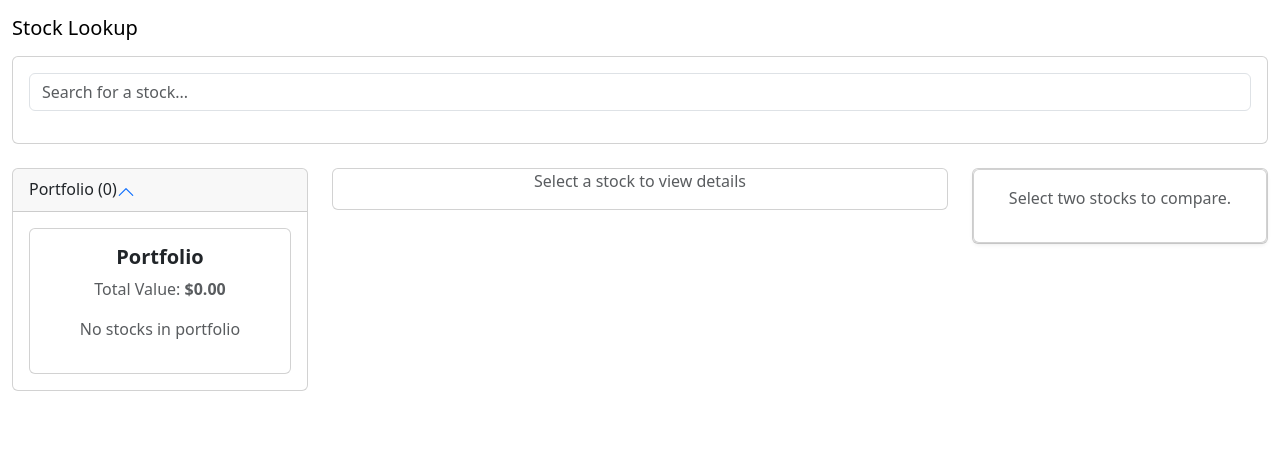
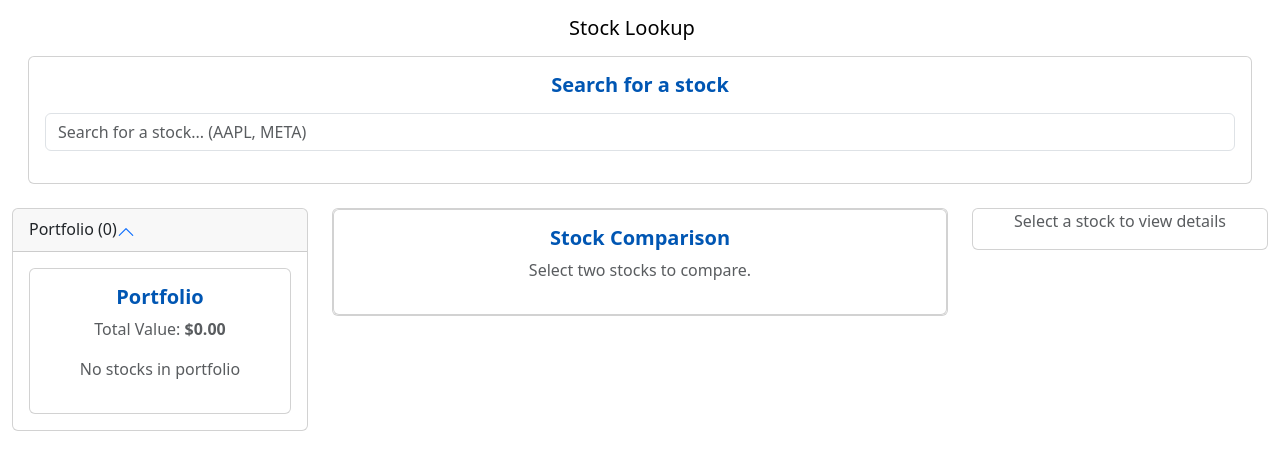
Before and after one commit to shahinmirzaei97/Stock-Lookup, a React (Create React App) app in the folder stock-lookup-app/: page / in a window 1280 px wide. Shown: the top 470 px of the page. Built offline with nearby package versions, Linux system fonts and the light colour scheme.

Commit message:
stock comparison and details locations switched, ui changes. final version

```diff
--- a/stock-lookup-app/src/App.js
+++ b/stock-lookup-app/src/App.js
@@ -3,6 +3,7 @@ import StockLookup from "./components/StockLookup";
 import StockComparison from "./components/StockComparison";
 import Portfolio from "./components/Portfolio";
 import StockDetails from "./components/StockDetails";
+import './styles/theme.css';
 import { Container, Navbar, Row, Col, Card, Button, Collapse } from "react-bootstrap";
 import { BsChevronDown, BsChevronUp } from "react-icons/bs";
 
@@ -12,7 +13,6 @@ const App = () => {
   const [selectedStock, setSelectedStock] = useState(null);
   const [showPortfolio, setShowPortfolio] = useState(true);
 
-  // Function to fetch stock price before adding to portfolio
   const fetchStockPrice = async (symbol) => {
     try {
       const response = await fetch(
@@ -63,8 +63,8 @@ const App = () => {
 
   return (
     <Container fluid className="app-container">
-      <Navbar className="app-navbar">
-        <Navbar.Brand className="app-title">Stock Lookup</Navbar.Brand>
+      <Navbar className="app-navbar justify-content-center">
+        <Navbar.Brand className="app-title text-center">Stock Lookup</Navbar.Brand>
       </Navbar>
       <Row className="mb-4">
         <Col md={12}>
@@ -103,6 +103,11 @@ const App = () => {
         </Col>
         <Col md={6}>
           <Card className="app-card">
+            <StockComparison selectedStocks={selectedStocks} setSelectedStock={setSelectedStock} />
+          </Card>
+        </Col>
+        <Col md={3}>
+          <Card className="app-card">
             {selectedStock ? (
               <StockDetails
                 selectedStock={selectedStock}
@@ -119,11 +124,6 @@ const App = () => {
             )}
           </Card>
         </Col>
-        <Col md={3}>
-          <Card className="app-card">
-            <StockComparison selectedStocks={selectedStocks} setSelectedStocks={setSelectedStocks} />
-          </Card>
-        </Col>
       </Row>
     </Container>
   );
--- a/stock-lookup-app/src/components/Portfolio.js
+++ b/stock-lookup-app/src/components/Portfolio.js
@@ -1,5 +1,5 @@
-import React from "react";
-import { Card, ListGroup, Button, Form} from "react-bootstrap";
+import React from 'react';
+import { Card, ListGroup, Button, Form } from 'react-bootstrap';
 
 const Portfolio = ({ portfolio, setPortfolio, toggleSelectStock, selectedStocks, setSelectedStock }) => {
   const portfolioValue = portfolio.reduce(
@@ -22,9 +22,9 @@ const Portfolio = ({ portfolio, setPortfolio, toggleSelectStock, selectedStocks,
   };
 
   return (
-    <Card className="app-card portfolio-card">
+    <Card className="app-card card-portfolio">
       <Card.Body>
-        <h5 className="fw-bold text-center">Portfolio</h5>
+        <h5 className="text-center section-title">Portfolio</h5>
         <p className="text-center text-muted">Total Value: <strong>${portfolioValue.toFixed(2)}</strong></p>
         {portfolio.length > 0 ? (
           <ListGroup className="portfolio-list">
--- a/stock-lookup-app/src/components/StockComparison.js
+++ b/stock-lookup-app/src/components/StockComparison.js
@@ -41,8 +41,9 @@ const StockComparison = ({ selectedStocks, setSelectedStock }) => {
   }, [selectedStocks]);
 
   return (
-    <Card className="shadow-sm" >
+    <Card className="app-card card-comparison">
       <Card.Body>
+        <h5 className="text-center section-title">Stock Comparison</h5>
         {loading && <Spinner animation="border" variant="primary" className="d-block mx-auto" />}
         {error && <Alert variant="danger">{error}</Alert>}
 
@@ -51,7 +52,7 @@ const StockComparison = ({ selectedStocks, setSelectedStock }) => {
             <Row className="mb-3">
               {stockDetails.map(stock => (
                 <Col key={stock.symbol} md={6}>
-                  <Card className="p-3" >
+                  <Card className="p-3">
                     <Card.Title>{stock.companyName}</Card.Title>
                     <Card.Text><strong>Symbol:</strong> {stock.symbol}</Card.Text>
                     <Card.Text><strong>Price:</strong> ${stock.price}</Card.Text>
--- a/stock-lookup-app/src/components/StockDetails.js
+++ b/stock-lookup-app/src/components/StockDetails.js
@@ -1,13 +1,14 @@
-// src/components/StockDetails.js
 import React, { useEffect, useState } from 'react';
-import { Card, Spinner, Alert, Row, Col, Button } from 'react-bootstrap';
+import { Card, Spinner, Alert, Row, Col, Button, Collapse } from 'react-bootstrap';
 import StockGraph from './StockGraph';
 import { addStockToPortfolio, removeStockFromPortfolio } from '../utils/portfolioUtils';
+import { BsChevronDown, BsChevronUp } from 'react-icons/bs';
 
 const StockDetails = ({ selectedStock, setPortfolio, portfolio }) => {
   const [details, setDetails] = useState(null);
   const [loading, setLoading] = useState(false);
   const [error, setError] = useState(null);
+  const [showGraph, setShowGraph] = useState(false);
 
   useEffect(() => {
     if (!selectedStock) return;
@@ -35,9 +36,9 @@ const StockDetails = ({ selectedStock, setPortfolio, portfolio }) => {
   const isInPortfolio = portfolio.some(stock => stock.symbol === details.symbol);
 
   return (
-    <Card className="app-card">
+    <Card className="app-card card-details">
       <Card.Body>
-        <h5 className="text-center fw-bold mb-3">{details.companyName}</h5>
+        <h5 className="text-center section-title">{details.companyName}</h5>
 
         <Row className="mb-2">
           <Col xs={6}><strong>Symbol:</strong> {details.symbol}</Col>
@@ -63,9 +64,31 @@ const StockDetails = ({ selectedStock, setPortfolio, portfolio }) => {
           </Button>
         )}
 
-        <div className="mt-4">
-          <StockGraph symbols={[details.symbol]} />
+        {details.description && (
+          <div className="mt-3">
+            <p className="text-muted" style={{ fontSize: '0.9rem' }}>{details.description}</p>
+          </div>
+        )}
+
+        <div className="d-flex justify-content-between align-items-center mt-4 mb-2">
+          <h6 className="mb-0">Price History</h6>
+          <Button
+            variant="link"
+            onClick={() => setShowGraph(!showGraph)}
+            aria-controls="graph-collapse"
+            aria-expanded={showGraph}
+            className="p-0"
+            style={{ color: '#0056b3' }}
+          >
+            {showGraph ? <BsChevronUp /> : <BsChevronDown />}
+          </Button>
         </div>
+
+        <Collapse in={showGraph}>
+          <div id="graph-collapse">
+            <StockGraph symbols={[details.symbol]} />
+          </div>
+        </Collapse>
       </Card.Body>
     </Card>
   );
--- a/stock-lookup-app/src/components/StockLookup.js
+++ b/stock-lookup-app/src/components/StockLookup.js
@@ -71,16 +71,16 @@ useEffect(() => {
     };
   }, []);
 
-
   return (
-    <Card className="app-card" ref={searchRef}>
+    <Card className="app-card card-details mx-3" ref={searchRef}>
       <Card.Body>
+        <h5 className="section-title text-center mb-3">Search for a stock</h5>
         <Form.Group className="mb-3">
           <Form.Control
             type="text"
             value={symbol}
             onChange={handleInputChange}
-            placeholder="Search for a stock..."
+            placeholder="Search for a stock... (AAPL, META)"
             className="app-input"
           />
         </Form.Group>
--- /dev/null
+++ b/stock-lookup-app/src/styles/theme.css
@@ -0,0 +1,16 @@
+.card-portfolio {
+    background-color: #f9f9fb;
+  }
+
+  .card-details {
+    background-color: #f3f5fa;
+  }
+
+  .card-comparison {
+    background-color: #f5f9f6;
+  }
+
+  .section-title {
+    color: #0056b3;
+    font-weight: bold;
+  }
```
Lines whose indentation alone changed are shown as unchanged.
